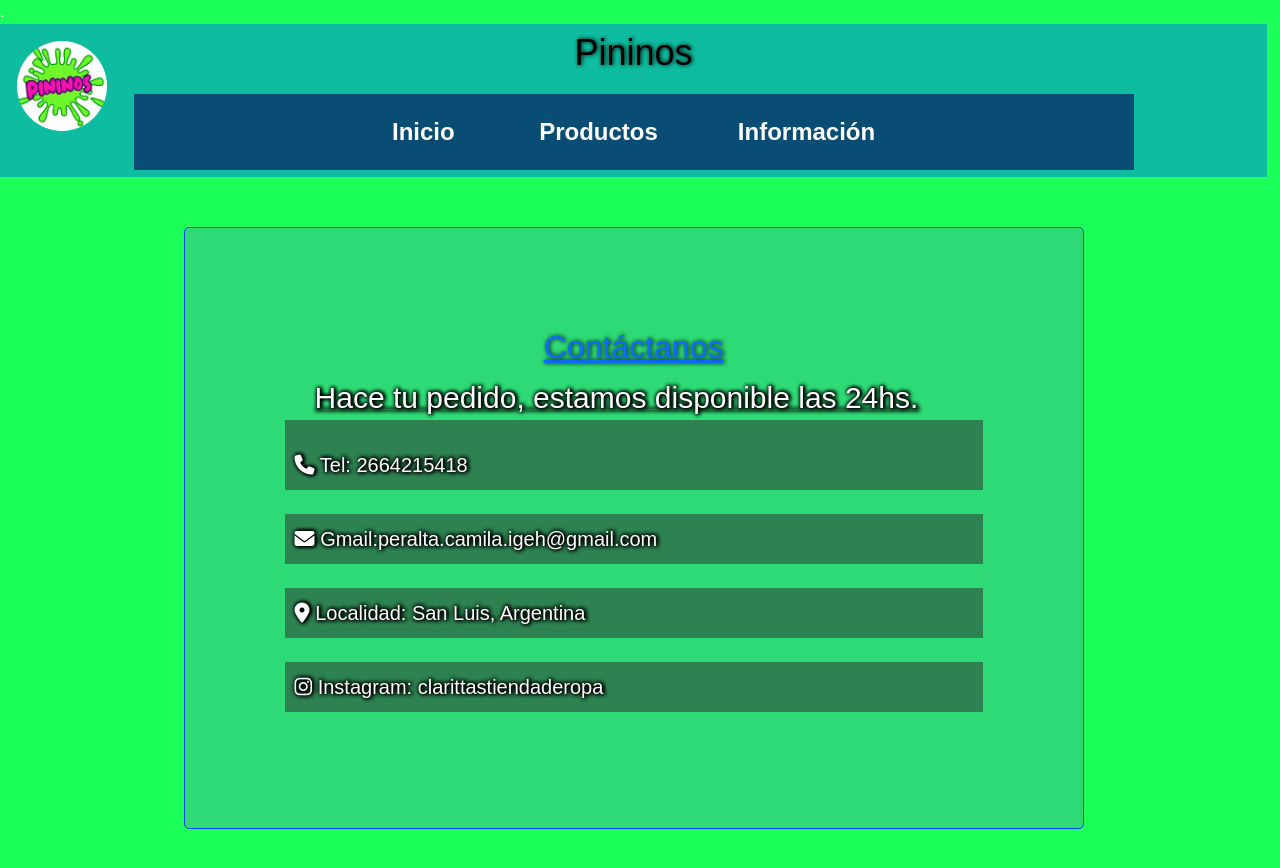
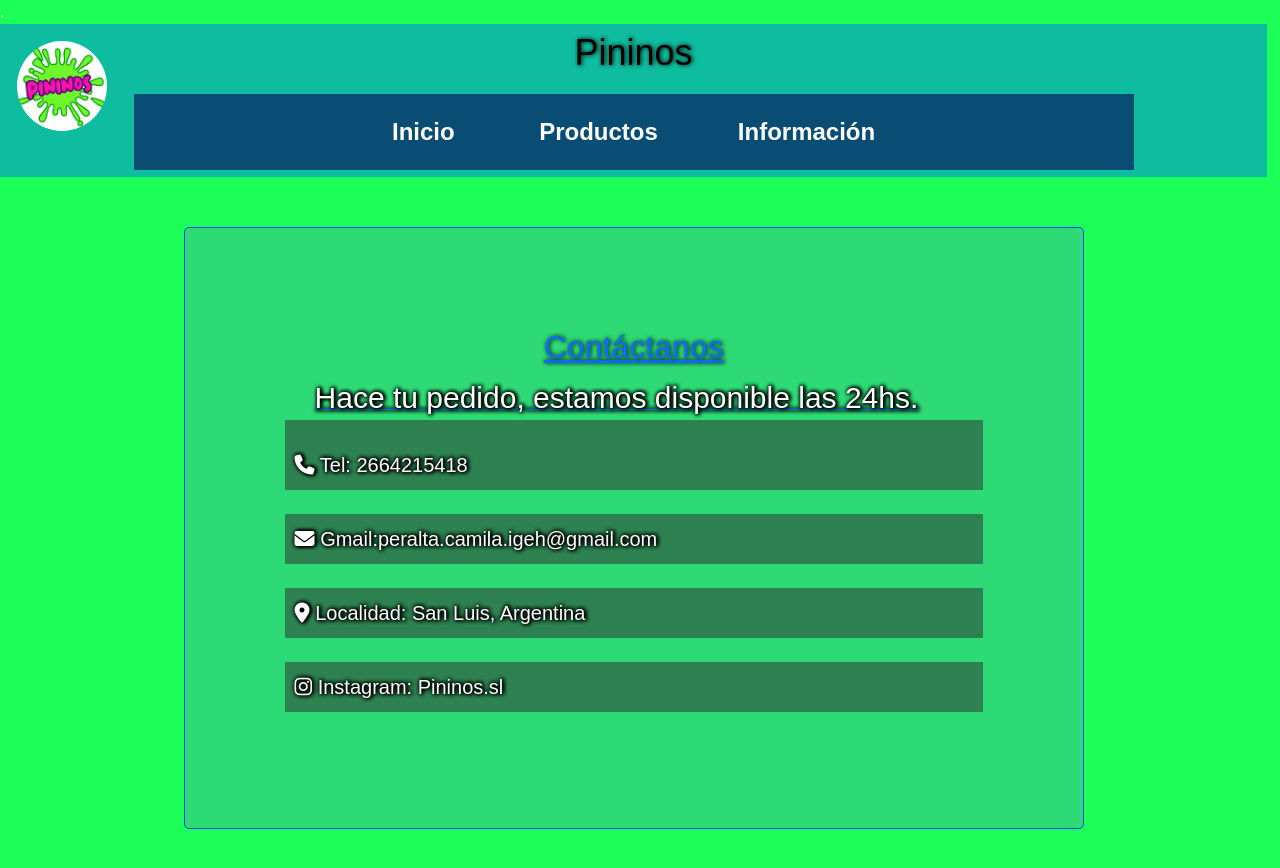
Before and after one commit to SkinnyGuille/Pinino, a plain HTML site: page Contactos.html in a window 1280 px wide. Drawn offline with Linux system fonts and the light colour scheme.

Commit message:
Update Contactos.html

```diff
--- a/Contactos.html
+++ b/Contactos.html
@@ -45,7 +45,7 @@
             <br>
             <a href="https://www.google.com/maps/place/san+luis+argentina/data=!4m2!3m1!1s0x95d43954196ca6cd:0x7fc2e3b4d49ecc83?sa=X&ved=2ahUKEwiel6qcpp-DAxUgpJUCHVV_DHIQh8EJegQIFxAA"><i class="fa-solid fa-location-dot"></i> Localidad: San Luis, Argentina</a>
             <br>
-            <a href="https://www.instagram.com/pininos.sl?igsh=MW83OTF2bGJpNnpqNA=="><i class="fa-brands fa-instagram"></i> Instagram: clarittastiendaderopa</a>
+            <a href="https://www.instagram.com/pininos.sl?igsh=MW83OTF2bGJpNnpqNA=="><i class="fa-brands fa-instagram"></i> Instagram: Pininos.sl</a>
         </div>
 
     </div>
```
